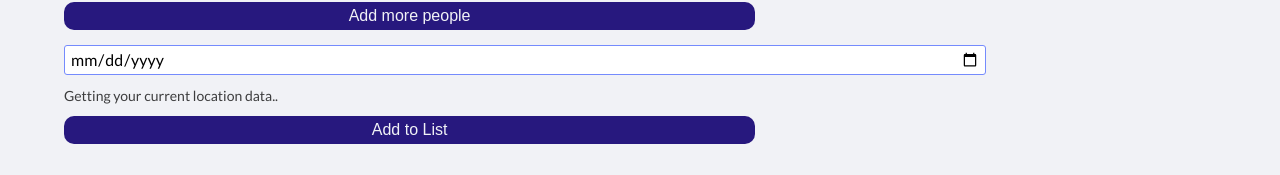
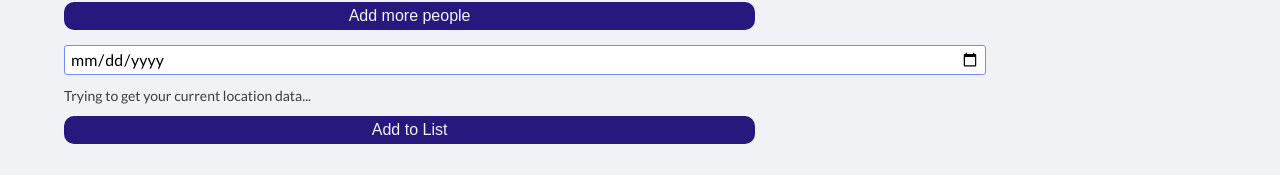
Before and after one commit to mar-zim/spread-love, a React (Create React App) app: page /addentry in a window 1280 px wide. Shown: the part 174-349 px from the top of the page. Built offline with nearby package versions, Linux system fonts and the light colour scheme; no server answers.

Commit message:
Add timeout if no location found

```diff
--- a/src/GlobalStyles.js
+++ b/src/GlobalStyles.js
@@ -70,4 +70,4 @@ input, textarea {
       border: 1px solid var(--orange);
     }
   }
-`
+  `
--- a/src/components/AddPeopleForm.js
+++ b/src/components/AddPeopleForm.js
@@ -23,6 +23,10 @@ export default function AddPeopleForm({ encounters, setEncounters }) {
         .catch((error) => console.log(error.message))
         .finally(setUserLocationIsLoading(false))
     })
+
+    setTimeout(function () {
+      setUserLocationIsLoading(false)
+    }, 10000)
   }, [])
 
   const inputId = uuidv4()
@@ -88,11 +92,12 @@ export default function AddPeopleForm({ encounters, setEncounters }) {
         })}
         placeholder="Pick a date"
       />
+
       {errors.date && (
         <StyledErrorMessage>Please select a date</StyledErrorMessage>
       )}
       {userLocationIsLoading ? (
-        <div>Getting your current location data..</div>
+        <div>Trying to get your current location data...</div>
       ) : (
         <textarea
           name="location"
@@ -100,7 +105,7 @@ export default function AddPeopleForm({ encounters, setEncounters }) {
           ref={register({
             required: true,
           })}
-          placeholder="Location"
+          placeholder="Please type your location"
         />
       )}
       {errors.location && (
```
